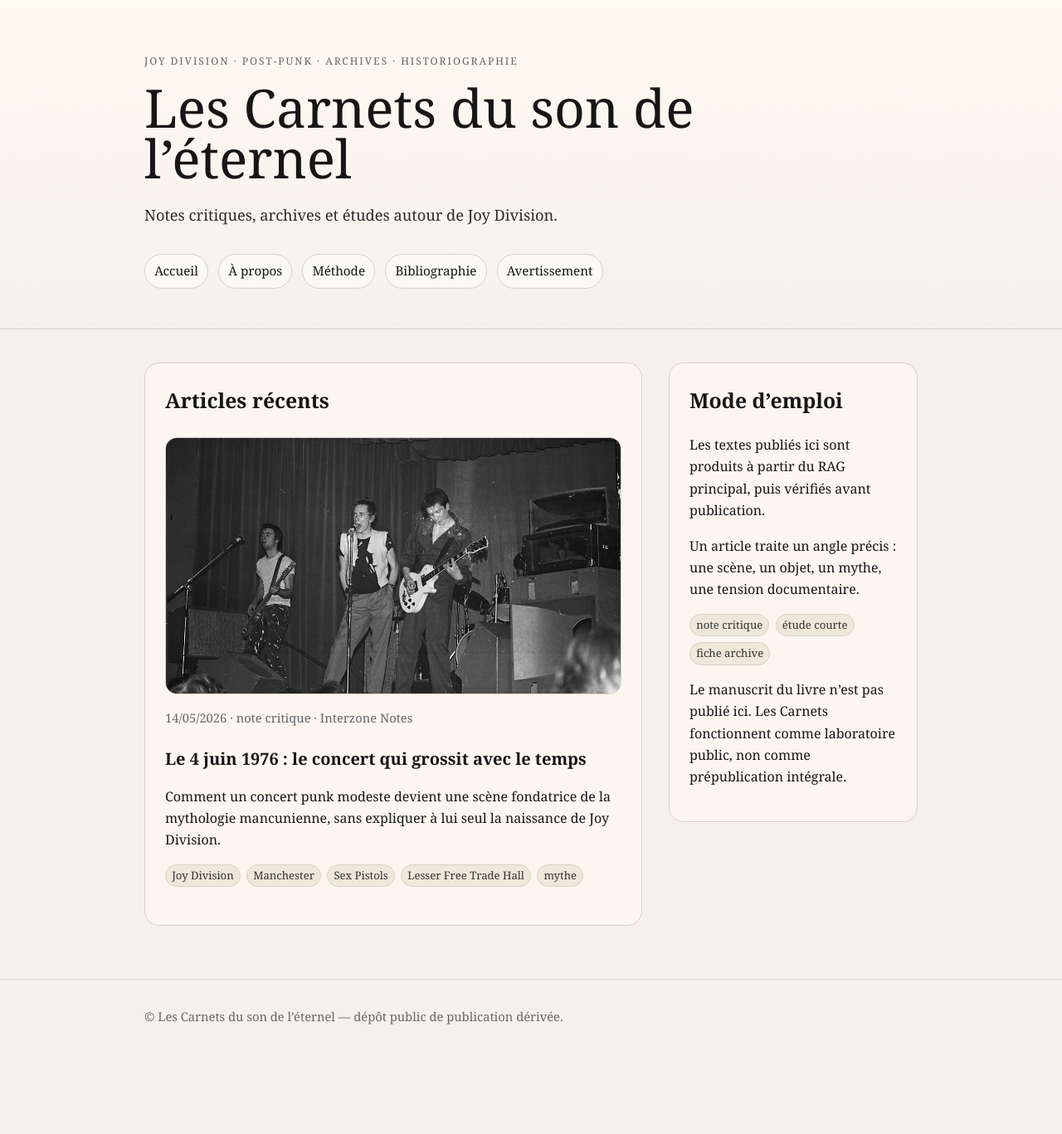
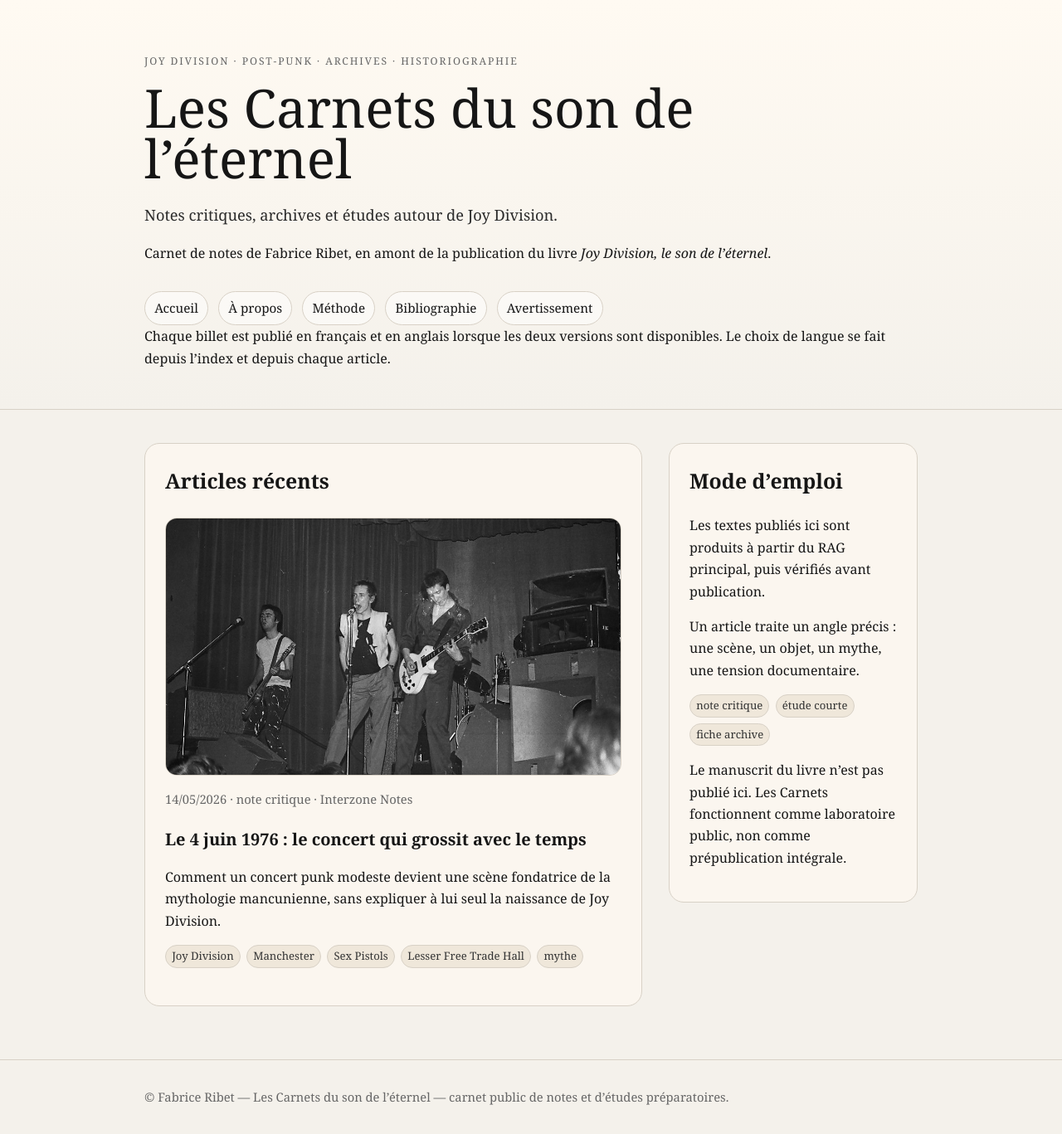
Before and after one commit to AdminQuest/joy-division-carnets, a Jekyll site: the page built from index.html, in a window 1280 px wide. Shown: the whole page at 83% size. Built offline with Jekyll 4.4.1, drawn with Linux system fonts in a browser that asks for light colours; before the commit the page ends 1269 px from its top, so only the background shows below that.

Commit message:
Précise l’auteur et le statut préparatoire du carnet dans le layout

```diff
--- a/_layouts/default.html
+++ b/_layouts/default.html
@@ -1,5 +1,5 @@
 <!doctype html>
-<html lang="fr">
+<html lang="{{ page.lang | default: site.lang | default: 'fr' }}">
 <head>
   <meta charset="utf-8">
   <meta name="viewport" content="width=device-width, initial-scale=1">
@@ -13,6 +13,7 @@
       <div class="kicker">Joy Division · post-punk · archives · historiographie</div>
       <h1><a href="{{ '/' | relative_url }}">{{ site.title }}</a></h1>
       <p class="intro">{{ site.description }}</p>
+      <p class="author-line">Carnet de notes de Fabrice Ribet, en amont de la publication du livre <em>Joy Division, le son de l’éternel</em>.</p>
       <nav>
         <a href="{{ '/' | relative_url }}">Accueil</a>
         <a href="{{ '/a-propos/' | relative_url }}">À propos</a>
@@ -20,6 +21,7 @@
         <a href="{{ '/bibliographie/' | relative_url }}">Bibliographie</a>
         <a href="{{ '/avertissement-editorial/' | relative_url }}">Avertissement</a>
       </nav>
+      <div class="language-note">Chaque billet est publié en français et en anglais lorsque les deux versions sont disponibles. Le choix de langue se fait depuis l’index et depuis chaque article.</div>
     </div>
   </header>
 
@@ -28,7 +30,7 @@
   </main>
 
   <footer class="site-footer">
-    <div class="wrap">© Les Carnets du son de l’éternel — dépôt public de publication dérivée.</div>
+    <div class="wrap">© Fabrice Ribet — Les Carnets du son de l’éternel — carnet public de notes et d’études préparatoires.</div>
   </footer>
 </body>
 </html>
```
